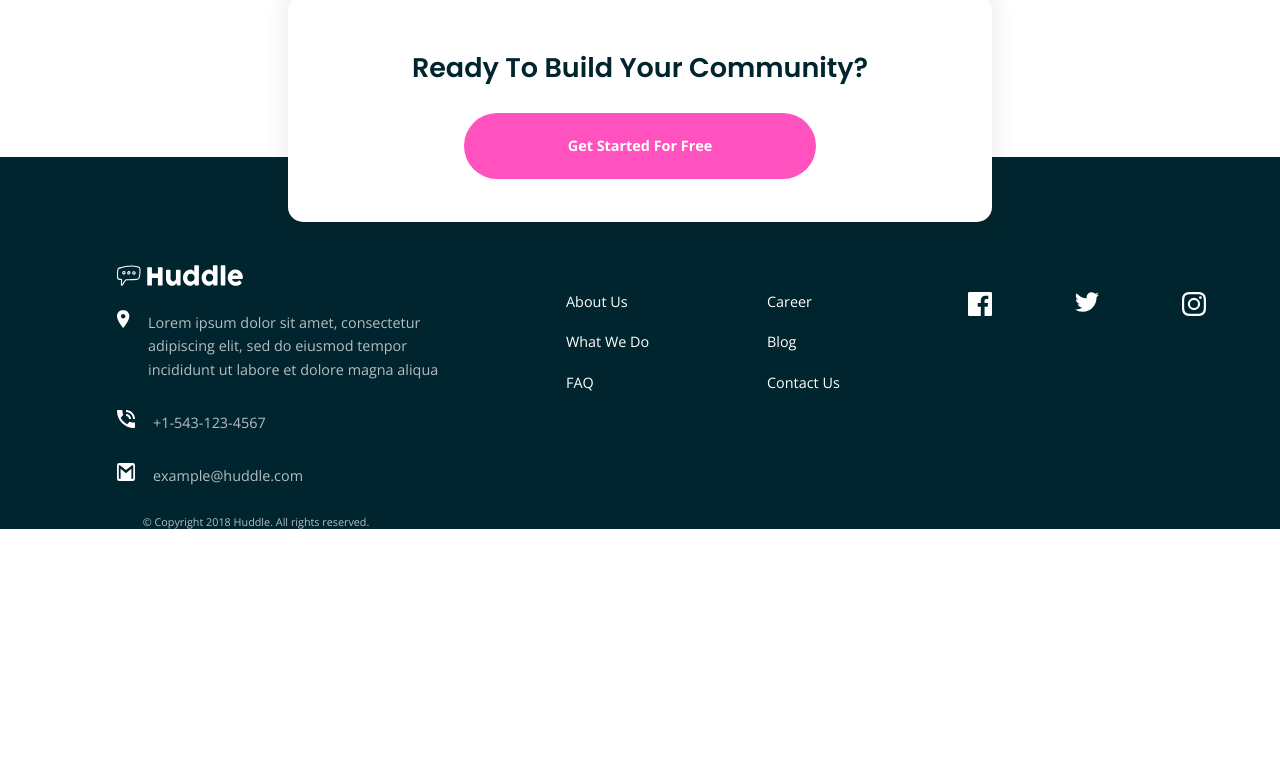
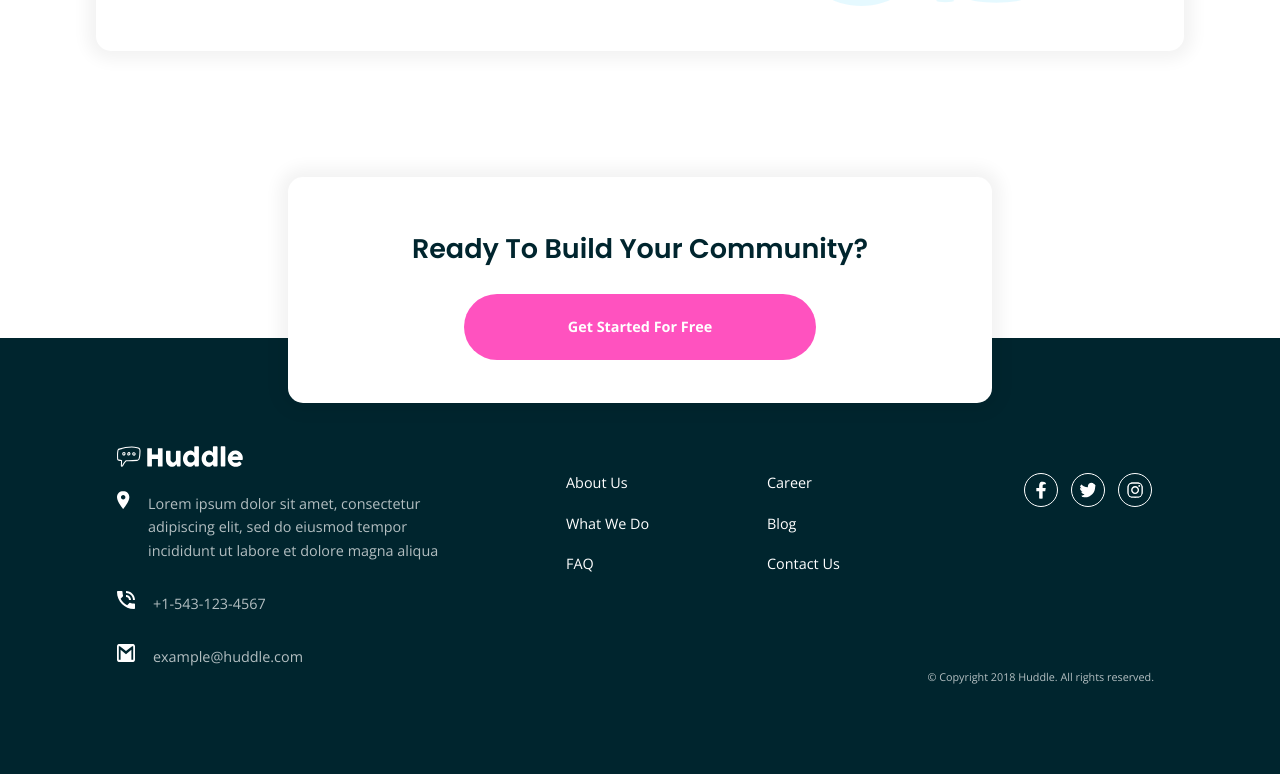
Before and after one commit to ClaudiaRamirezD/Huddle-landing-page, a plain HTML site: page index.html in a window 1280 px wide. Shown: the part 2092-2866 px from the top of the page. Before the commit the page ends 2652 px from the top, so only its background shows below. Drawn offline with nearby package versions, Linux system fonts and the light colour scheme.

Commit message:
All finished and responsive

```diff
--- a/index.html
+++ b/index.html
@@ -6,6 +6,7 @@
   <meta name="viewport" content="width=device-width, initial-scale=1.0">
   <!-- displays site properly based on user's device -->
   <link rel="icon" type="image/png" sizes="32x32" href="./images/favicon-32x32.png">
+  <script src="https://kit.fontawesome.com/626aa2cec3.js" crossorigin="anonymous"></script>
   <link rel="stylesheet" href="styles.css">
   <title>Frontend Mentor | Huddle landing page with alternating feature blocks</title>
 </head>
@@ -88,8 +89,8 @@
           <li>About Us</li>
           <li>What We Do</li>
           <li>FAQ</li>
-         </ul>
-         <ul>
+        </ul>
+        <ul>
           <li>Career</li>
           <li>Blog</li>
           <li>Contact Us</li>
@@ -97,31 +98,28 @@
         </ul>
       </div>
       <div class="footer-right">
-        <svg>
-          <use href="#fb" ></use>
-        </svg>
-         <svg>
-          <use href="#twitter" ></use>
-        </svg>
-         <svg>
-          <use href="#instagram" ></use>
-        </svg>
+        <svg class="svg-pink" id="fb" xmlns="http://www.w3.org/2000/svg" viewBox="0 0 320 512">
+          <!--! Font Awesome Pro 6.1.2 by @fontawesome - https://fontawesome.com License - https://fontawesome.com/license (Commercial License) Copyright 2022 Fonticons, Inc. -->
+          <path
+            d="M279.14 288l14.22-92.66h-88.91v-60.13c0-25.35 12.42-50.06 52.24-50.06h40.42V6.26S260.43 0 225.36 0c-73.22 0-121.08 44.38-121.08 124.72v70.62H22.89V288h81.39v224h100.17V288z" />
+          </svg>
 
+        <svg class="svg-pink" id="twitter" xmlns="http://www.w3.org/2000/svg" viewBox="0 0 512 512">
+          <!--! Font Awesome Pro 6.1.2 by @fontawesome - https://fontawesome.com License - https://fontawesome.com/license (Commercial License) Copyright 2022 Fonticons, Inc. -->
+          <path
+            d="M459.37 151.716c.325 4.548.325 9.097.325 13.645 0 138.72-105.583 298.558-298.558 298.558-59.452 0-114.68-17.219-161.137-47.106 8.447.974 16.568 1.299 25.34 1.299 49.055 0 94.213-16.568 130.274-44.832-46.132-.975-84.792-31.188-98.112-72.772 6.498.974 12.995 1.624 19.818 1.624 9.421 0 18.843-1.3 27.614-3.573-48.081-9.747-84.143-51.98-84.143-102.985v-1.299c13.969 7.797 30.214 12.67 47.431 13.319-28.264-18.843-46.781-51.005-46.781-87.391 0-19.492 5.197-37.36 14.294-52.954 51.655 63.675 129.3 105.258 216.365 109.807-1.624-7.797-2.599-15.918-2.599-24.04 0-57.828 46.782-104.934 104.934-104.934 30.213 0 57.502 12.67 76.67 33.137 23.715-4.548 46.456-13.32 66.599-25.34-7.798 24.366-24.366 44.833-46.132 57.827 21.117-2.273 41.584-8.122 60.426-16.243-14.292 20.791-32.161 39.308-52.628 54.253z" />
+          </svg>
 
-
-        <!-- <img class="img-borde" src="/images/icon-facebook.svg" alt="">
-        <img class="img-borde" src="/images/icon-twitter.svg" alt="">
-        <img class="img-borde" src="/images/icon-instagram.svg" alt=""> -->
+        <svg class="svg-pink" id="instagram" xmlns="http://www.w3.org/2000/svg" viewBox="0 0 448 512">
+          <!--! Font Awesome Pro 6.1.2 by @fontawesome - https://fontawesome.com License - https://fontawesome.com/license (Commercial License) Copyright 2022 Fonticons, Inc. -->
+          <path
+            d="M224.1 141c-63.6 0-114.9 51.3-114.9 114.9s51.3 114.9 114.9 114.9S339 319.5 339 255.9 287.7 141 224.1 141zm0 189.6c-41.1 0-74.7-33.5-74.7-74.7s33.5-74.7 74.7-74.7 74.7 33.5 74.7 74.7-33.6 74.7-74.7 74.7zm146.4-194.3c0 14.9-12 26.8-26.8 26.8-14.9 0-26.8-12-26.8-26.8s12-26.8 26.8-26.8 26.8 12 26.8 26.8zm76.1 27.2c-1.7-35.9-9.9-67.7-36.2-93.9-26.2-26.2-58-34.4-93.9-36.2-37-2.1-147.9-2.1-184.9 0-35.8 1.7-67.6 9.9-93.9 36.1s-34.4 58-36.2 93.9c-2.1 37-2.1 147.9 0 184.9 1.7 35.9 9.9 67.7 36.2 93.9s58 34.4 93.9 36.2c37 2.1 147.9 2.1 184.9 0 35.9-1.7 67.7-9.9 93.9-36.2 26.2-26.2 34.4-58 36.2-93.9 2.1-37 2.1-147.8 0-184.8zM398.8 388c-7.8 19.6-22.9 34.7-42.6 42.6-29.5 11.7-99.5 9-132.1 9s-102.7 2.6-132.1-9c-19.6-7.8-34.7-22.9-42.6-42.6-11.7-29.5-9-99.5-9-132.1s-2.6-102.7 9-132.1c7.8-19.6 22.9-34.7 42.6-42.6 29.5-11.7 99.5-9 132.1-9s102.7-2.6 132.1 9c19.6 7.8 34.7 22.9 42.6 42.6 11.7 29.5 9 99.5 9 132.1s2.7 102.7-9 132.1z" />
+          </svg>
       </div>
       <p class="copyright"> &copy; Copyright 2018 Huddle. All rights reserved.</p>
     </div>
   </footer>
+
 </body>
 
 </html>
-
-<svg id="fb" width="25" height="25" xmlns="http://www.w3.org/2000/svg"><path d="M22.675 0H1.325C.593 0 0 .593 0 1.325v21.351C0 23.407.593 24 1.325 24H12.82v-9.294H9.692v-3.622h3.128V8.413c0-3.1 1.893-4.788 4.659-4.788 1.325 0 2.463.099 2.795.143v3.24l-1.918.001c-1.504 0-1.795.715-1.795 1.763v2.313h3.587l-.467 3.622h-3.12V24h6.116c.73 0 1.323-.593 1.323-1.325V1.325C24 .593 23.407 0 22.675 0z" fill="#FFFFFF" fill-rule="nonzero"/></svg>
-
-<svg id="twitter" width="24" height="20" xmlns="http://www.w3.org/2000/svg"><path d="M24 2.557a9.83 9.83 0 01-2.828.775A4.932 4.932 0 0023.337.608a9.864 9.864 0 01-3.127 1.195A4.916 4.916 0 0016.616.248c-3.179 0-5.515 2.966-4.797 6.045A13.978 13.978 0 011.671 1.149a4.93 4.93 0 001.523 6.574 4.903 4.903 0 01-2.229-.616c-.054 2.281 1.581 4.415 3.949 4.89a4.935 4.935 0 01-2.224.084 4.928 4.928 0 004.6 3.419A9.9 9.9 0 010 17.54a13.94 13.94 0 007.548 2.212c9.142 0 14.307-7.721 13.995-14.646A10.025 10.025 0 0024 2.557z" fill="#FFFFFF" fill-rule="nonzero"/></svg>
-
-<svg id="instagram" width="24" height="24" xmlns="http://www.w3.org/2000/svg"><path d="M12 2.163c3.204 0 3.584.012 4.85.07 3.252.148 4.771 1.691 4.919 4.919.058 1.265.069 1.645.069 4.849 0 3.205-.012 3.584-.069 4.849-.149 3.225-1.664 4.771-4.919 4.919-1.266.058-1.644.07-4.85.07-3.204 0-3.584-.012-4.849-.07-3.26-.149-4.771-1.699-4.919-4.92-.058-1.265-.07-1.644-.07-4.849 0-3.204.013-3.583.07-4.849.149-3.227 1.664-4.771 4.919-4.919 1.266-.057 1.645-.069 4.849-.069zM12 0C8.741 0 8.333.014 7.053.072 2.695.272.273 2.69.073 7.052.014 8.333 0 8.741 0 12c0 3.259.014 3.668.072 4.948.2 4.358 2.618 6.78 6.98 6.98C8.333 23.986 8.741 24 12 24c3.259 0 3.668-.014 4.948-.072 4.354-.2 6.782-2.618 6.979-6.98.059-1.28.073-1.689.073-4.948 0-3.259-.014-3.667-.072-4.947-.196-4.354-2.617-6.78-6.979-6.98C15.668.014 15.259 0 12 0zm0 5.838a6.162 6.162 0 100 12.324 6.162 6.162 0 000-12.324zM12 16a4 4 0 110-8 4 4 0 010 8zm6.406-11.845a1.44 1.44 0 100 2.881 1.44 1.44 0 000-2.881z" fill="#FFFFFF" fill-rule="nonzero"/></svg>
--- a/styles.css
+++ b/styles.css
@@ -254,13 +254,14 @@ li {
 
 
 
-/* svg{
+svg{
+     fill: white;
      border: 1px solid white;
-     padding: .5rem;
+     padding: 0.4rem;
      border-radius: 100px;
      width: 1.9rem;
      height: 1.9rem;
-} */
+}
 
 .copyright {
     padding-top: 1.5rem;
@@ -272,6 +273,7 @@ li {
 @media(min-width:600px) {
 
     .sec-1 {
+        height: 100vh;
         background-image: url(/images/bg-hero-desktop.svg);
         background-color: hsl(191°, 89%, 96%);
     }
@@ -479,9 +481,7 @@ li {
 
     .footer-right{
         padding-top: 0;
-        padding-left: 4rem;
-        justify-content: flex-start;
-        gap: .5rem;
+        gap: .7rem;
         cursor: pointer;
     }
 
@@ -489,9 +489,39 @@ li {
         fill: #ff52bf;
     }
 
+    .svg-pink:hover{
+        fill: #ff52bf;
+        border: 1px solid #ff52bf;
 
+    }
 
+    .copyright{
+        padding-top: 0;
+        width: 100vw;
+        text-align: end;
+        padding-right: 7rem;
+        padding-bottom: 5rem;
 
+    }
+}
 
+@media(min-width:1400px) {
+    button{
+        font-size: 1rem;
+    }
 
+    .landing h1 {
+        font-size: 2.7rem;
+    }
+
+    .landing-text{
+        font-size: 1.1rem;
+        line-height: 2rem;
+    }
+
+    .pink{
+        padding: 0.9rem 0;
+        width: 45%;
+        font-size: .8rem;
+    }
 }
```
